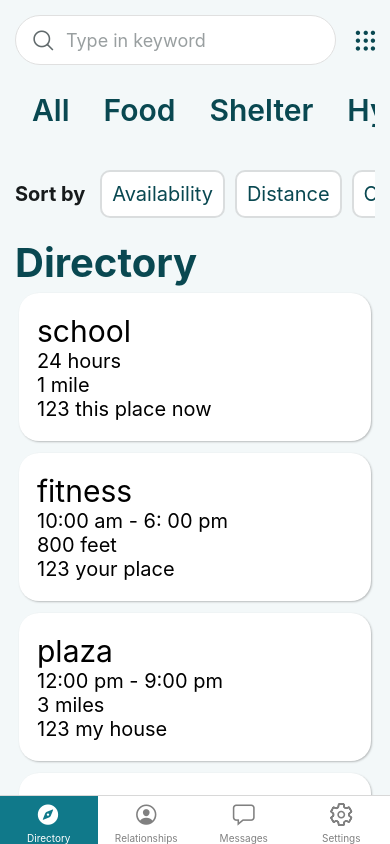
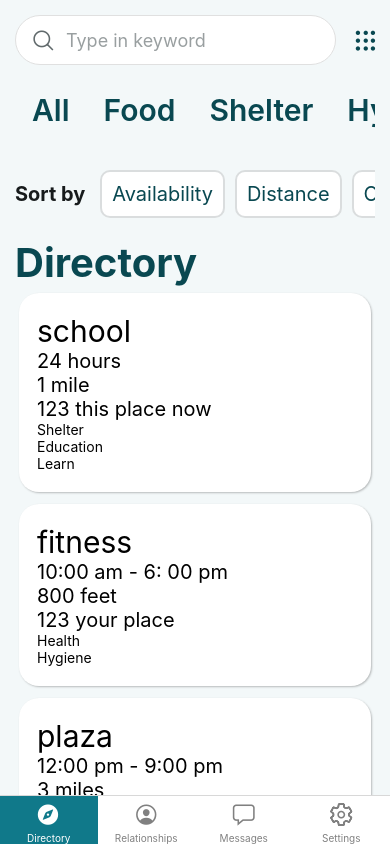
Before and after one commit to Valyria-Studios/geo_browser_app, a React Native app in the folder App/: screen /Directory in a window 390 px wide. Built offline with nearby package versions, Linux system fonts and the light colour scheme.

Commit message:
Added type value ammenites, to help with filtering

```diff
--- a/App/screens/Home.js
+++ b/App/screens/Home.js
@@ -122,6 +122,11 @@ export default function App() {
               {"\n"}
               {amenity.address}
             </Text>
+            {amenity.type.map((type, index) => (
+              <Text key={index} style={styles.cardType}>
+                {type}
+              </Text>
+            ))}
           </Card>
         ))}
       </ScrollView>
--- a/App/shared/Amenities.js
+++ b/App/shared/Amenities.js
@@ -4,6 +4,7 @@ const Amenities = [
     times: "24 hours",
     distance: "1 mile",
     address: "123 this place now",
+    type: ["Shelter", "Education", "Learn"],
     key: "1",
   },
   {
@@ -11,6 +12,7 @@ const Amenities = [
     times: "10:00 am - 6: 00 pm",
     distance: "800 feet",
     address: "123 your place",
+    type: ["Health", "Hygiene"],
     key: "2",
   },
   {
@@ -18,6 +20,7 @@ const Amenities = [
     times: "12:00 pm - 9:00 pm",
     distance: "3 miles",
     address: "123 my house",
+    type: ["Shop"],
     key: "3",
   },
   {
@@ -25,6 +28,7 @@ const Amenities = [
     times: "7:00 am - 4:00 am",
     distance: "0.4 mile",
     address: `'123 I don't know'`,
+    type: ["Work", "Hygiene"],
     key: "4",
   },
   {
@@ -32,6 +36,7 @@ const Amenities = [
     times: "7:00 am - 4:00 am",
     distance: "0.4 mile",
     address: `'123 I don't know'`,
+    type: ["Food", "Finance"],
     key: "5",
   },
   {
@@ -39,6 +44,7 @@ const Amenities = [
     times: "7:00 am - 4:00 am",
     distance: "0.4 mile",
     address: `'123 I don't know'`,
+    type: ["Shelter", "Health", "Family"],
     key: "6",
   },
 ];
```
